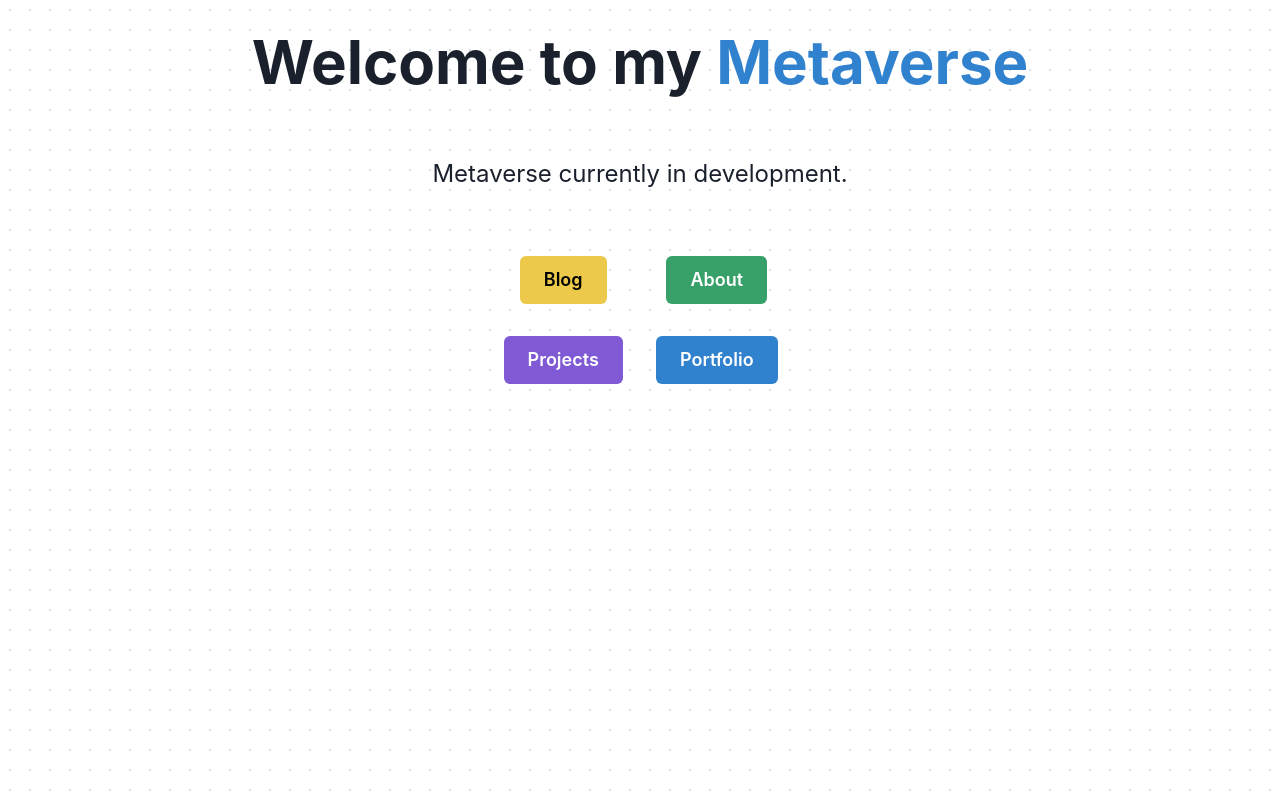
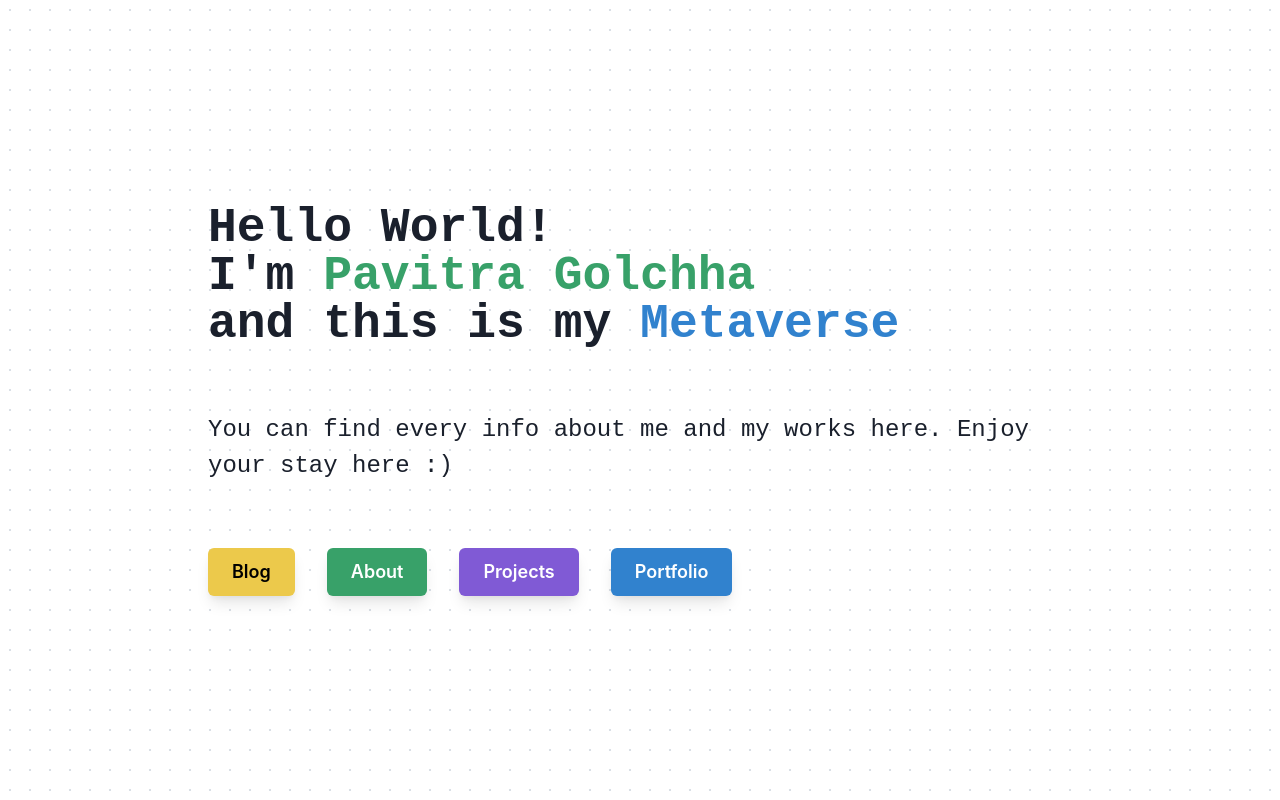
Before and after one commit to pavi2410/website, a Next.js app: page / in a window 1280 px wide. Shown: the top 800 px of the page. Built offline with nearby package versions, Linux system fonts and the light colour scheme.

Commit message:
Update homepage design

```diff
--- a/components/MyButton.js
+++ b/components/MyButton.js
@@ -3,7 +3,7 @@ import { Link, Button } from "@chakra-ui/react";
 export default function MyButton({ url = "#", children, ...props }) {
   return (
     <Link href={url}>
-      <Button {...props}>{children}</Button>
+      <Button boxShadow="lg" _hover={{top: '-4px', boxShadow:'xl'}} {...props}>{children}</Button>
     </Link>
   )
 }
--- a/pages/index.js
+++ b/pages/index.js
@@ -1,6 +1,7 @@
+import { useEffect, useState } from 'react'
 import Head from 'next/head'
 import Image from 'next/image'
-import { chakra, Container, Button, SimpleGrid, Stack, VStack, Heading, Text, Link, Wrap, Tag, Icon } from "@chakra-ui/react"
+import { chakra, Box, Container, Button, SimpleGrid, Stack, HStack, VStack, Heading, Text, Link, Wrap, Tag, Icon } from "@chakra-ui/react"
 import { FaGithub, FaLinkedin, FaTwitter, FaEnvelope } from 'react-icons/fa'
 import Bg from '../components/Bg'
 import MyButton from '../components/MyButton'
@@ -18,32 +19,45 @@ function MyHead() {
 }
 
 export default function Home() {
+  const [blink, setBlink] = useState(true)
+
+  useEffect(() => {
+    const timer = setInterval(() => {
+      setBlink(!blink)
+    }, 800)
+
+    return () => clearInterval(timer)
+  })
+
+
   return (
     <div>
       <MyHead />
 
       <Bg />
 
-      <chakra.div p={8}>
-        <Container maxW="4xl" textAlign="center" h="100vh">
-          <VStack spacing={16}>
 
-            <Heading as="h1" size="3xl">
-              Welcome to my <Text as="span" color="blue.500">Metaverse</Text>
+        <Container maxW="4xl" textAlign="start">
+          <VStack spacing={16} h="100vh" align="start" justify="center">
+            <Heading as="h1" size="2xl" fontFamily="monospace">
+              <Text as="span" fontFamily="monospace">Hello World!</Text>
+              <br />
+              I'm <Text as="span" color="green.500">Pavitra Golchha</Text>
+              <br />
+              and this is my <Text as="span" color="blue.500">Metaverse</Text>
+              {blink && '_' || <span>&nbsp;</span>}
             </Heading>
 
-            <Text fontSize="2xl">
-              Metaverse currently in development.
+            <Text fontSize="2xl" fontFamily="monospace">
+              You can find every info about me and my works here. Enjoy your stay here :)
             </Text>
 
-            {/* <Center> */}
-            <SimpleGrid columns={2} spacing={8}>
+            <Wrap spacing={8}>
               <MyButton size="lg" url="/blog" colorScheme="yellow">Blog</MyButton>
               <MyButton size="lg" colorScheme="green">About</MyButton>
               <MyButton size="lg" url="#projects" colorScheme="purple">Projects</MyButton>
               <MyButton size="lg" colorScheme="blue">Portfolio</MyButton>
-            </SimpleGrid>
-            {/* </Center> */}
+            </Wrap>
           </VStack>
         </Container>
 
@@ -58,7 +72,7 @@ export default function Home() {
           </SimpleGrid>
         </Container>
 
-        <Container maxW="4xl">
+        <Container maxW="4xl" py={16}>
           <Heading py={8}>Connect with me</Heading>
           <SimpleGrid columns={{ sm: 2, md: 4 }} spacing={8}>
             <SocialButton icon={FaTwitter} title="Twitter" url="https://twitter.com/PavitraGolchha" color="twitter" />
@@ -67,14 +81,13 @@ export default function Home() {
             <SocialButton icon={FaEnvelope} title="Email" url="mailto:hello@pavi2410.me" color="red" />
           </SimpleGrid>
         </Container>
-      </chakra.div>
     </div>
   )
 }
 
 function ProjectCard({ icon, title, description, url, techStack }) {
   return (
-    <Stack direction={{ sm: 'column', md: 'row' }} maxW="sm" borderWidth="1px" borderRadius="lg" overflow="hidden" bg="white" p={4} spacing={4} alignItems="start">
+    <Stack direction={{ sm: 'column', md: 'row' }} maxW="sm" borderWidth="1px" borderRadius="lg" overflow="hidden" bg="white" p={4} spacing={4} align="start" boxShadow="lg" _hover={{boxShadow:'xl'}}>
       <chakra.div>
         <Image src={icon} alt={title} width="96" height="96" layout="fixed" />
       </chakra.div>
```
